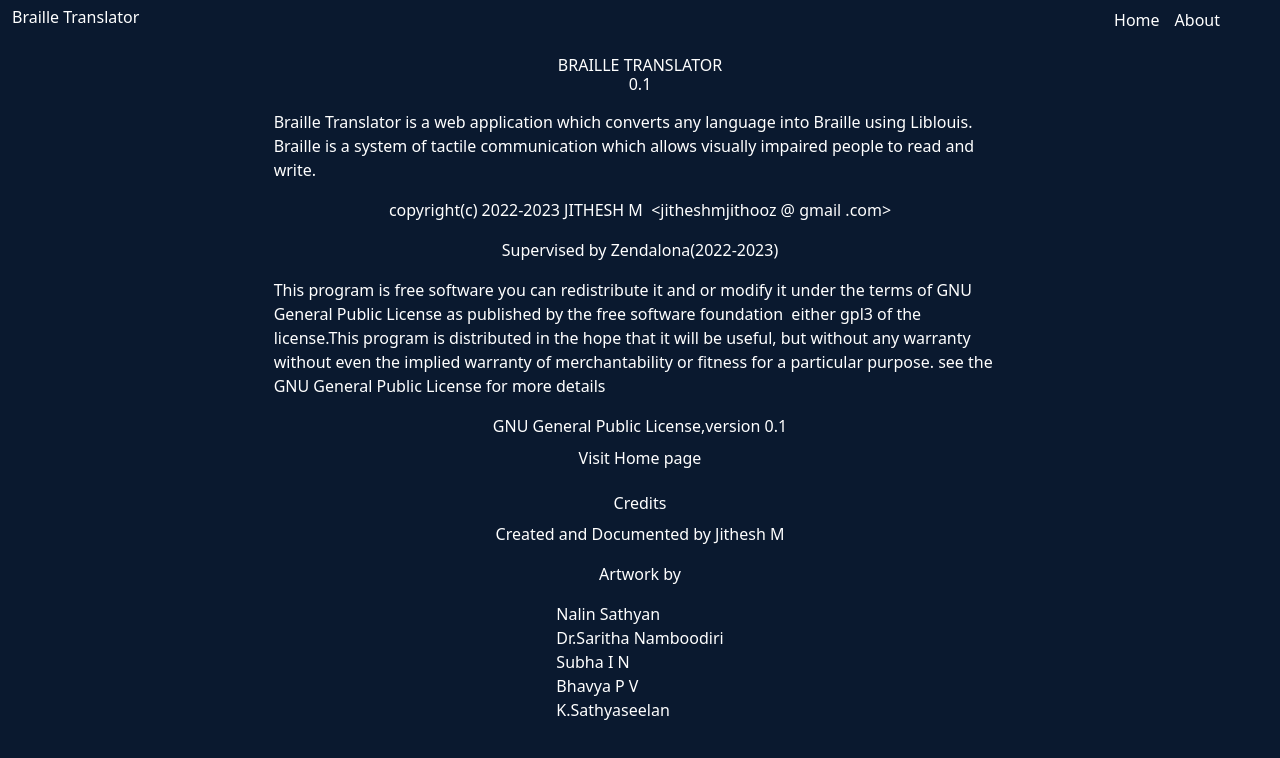
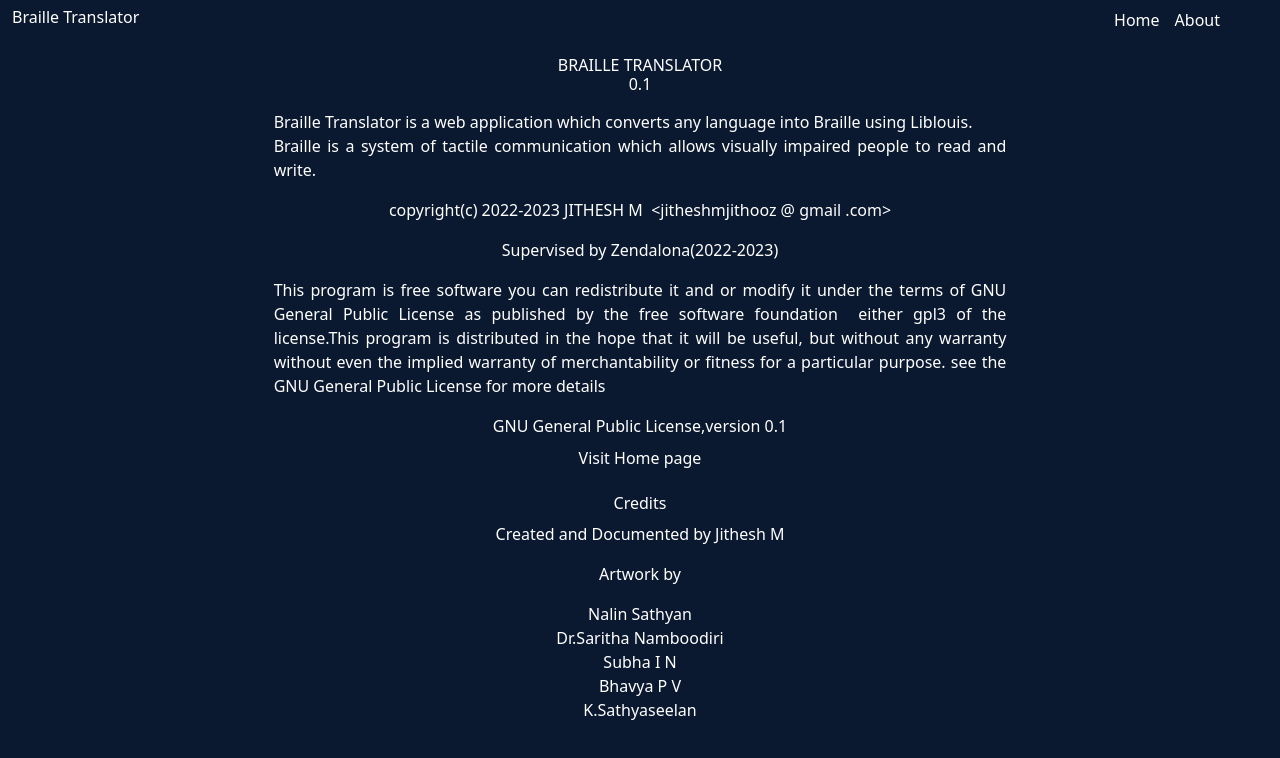
Before and after one commit to zendalona/online-braille-translator, a Next.js app: page /about in a window 1280 px wide. Shown: the top 758 px of the page. Built offline with nearby package versions, Linux system fonts and the light colour scheme.

Commit message:
about page updated

```diff
--- a/src/pages/about.js
+++ b/src/pages/about.js
@@ -39,7 +39,7 @@
                 <h6 className="mt-4">Credits</h6>
                 <p>Created and Documented by Jithesh M</p>
                 <p>Artwork by</p>
-                <p>Nalin Sathyan<br /> Dr.Saritha Namboodiri<br /> Subha I N<br /> Bhavya P V<br /> K.Sathyaseelan</p>
+                <p className={styles.list}>Nalin Sathyan<br /> Dr.Saritha Namboodiri<br /> Subha I N<br /> Bhavya P V<br /> K.Sathyaseelan</p>
             </div>
         </div>
 
--- a/src/styles/about.module.css
+++ b/src/styles/about.module.css
@@ -7,4 +7,9 @@
     /*flex-wrap: nowrap;*/
     flex-direction: column;
     align-items: center;
+    text-align: justify;
   }
+
+.list{
+  text-align: center;
+}
```
